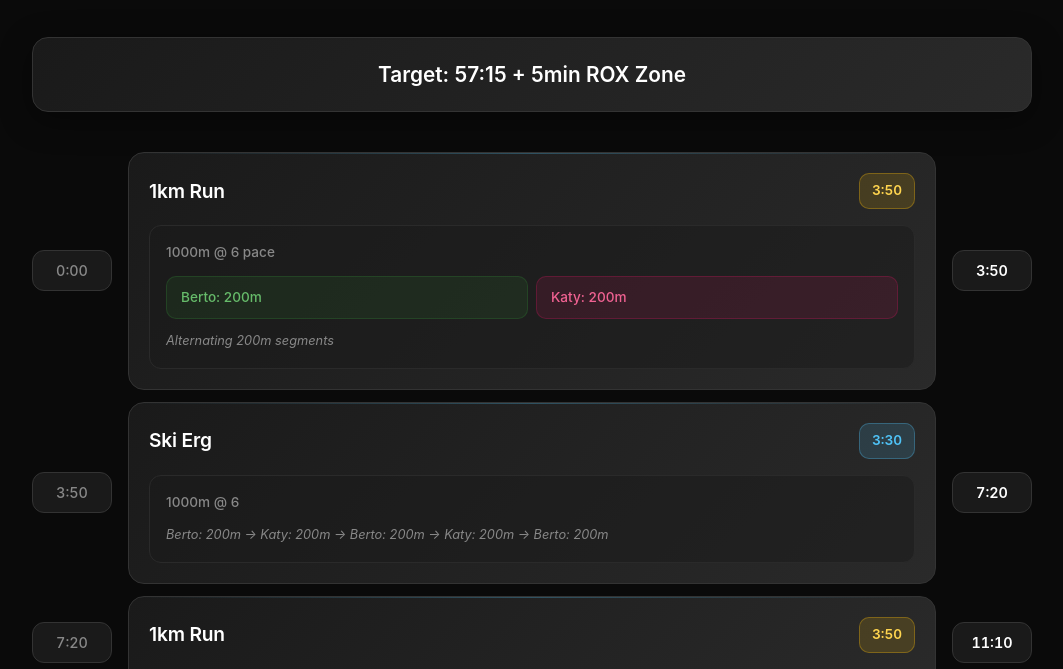
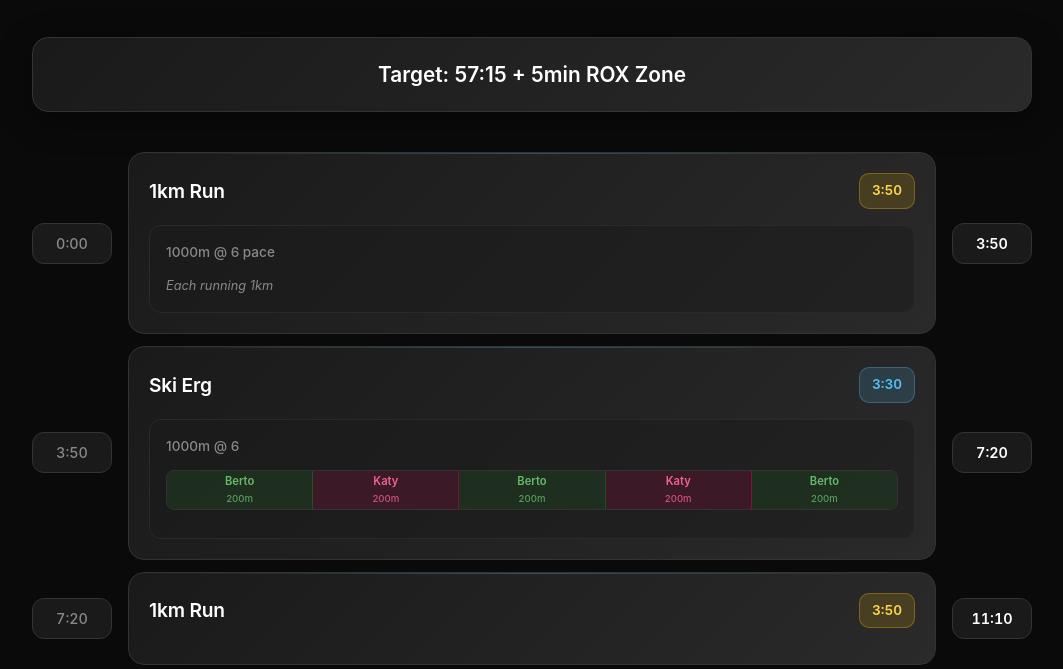
Before and after one commit to bertomill/toronto_hyrox_2025, a plain HTML site: page index_elite.html in a window 1280 px wide. Shown: the part 131-800 px from the top of the page, without its empty margins (108-1171 px from the left). Drawn offline with Linux system fonts and the light colour scheme.

Commit message:
🏃‍♂️ Fix 1km run format - each running full 1km
✅ Updated 1km runs:
- Removed incorrect alternating segments
- Each athlete runs the full 1km distance
- Simplified presentation for standard runs
- Visual timeline blocks remain for Ski Erg and Rowing only

```diff
--- a/index_elite.html
+++ b/index_elite.html
@@ -209,20 +209,59 @@
             font-variant-numeric: tabular-nums;
         }
 
-        .progress-indicator {
-            position: absolute;
-            left: -1px;
-            top: 0;
-            width: 2px;
-            height: 100%;
-            background: linear-gradient(180deg, #4FC3F7 0%, #29B6F6 100%);
-            border-radius: 1px;
-            opacity: 0;
-            transition: opacity 0.3s ease;
+        .timeline-segment {
+            display: flex;
+            align-items: center;
+            margin: 12px 0;
         }
 
-        .station-card:hover .progress-indicator {
-            opacity: 1;
+        .timeline-track {
+            display: flex;
+            flex: 1;
+            height: 40px;
+            background: rgba(26, 26, 26, 0.8);
+            border: 1px solid #333;
+            border-radius: 8px;
+            overflow: hidden;
+        }
+
+        .timeline-block {
+            flex: 1;
+            display: flex;
+            flex-direction: column;
+            justify-content: center;
+            align-items: center;
+            height: 100%;
+            border-right: 1px solid #333;
+            position: relative;
+            font-size: 0.75rem;
+            font-weight: 500;
+        }
+
+        .timeline-block:last-child {
+            border-right: none;
+        }
+
+        .timeline-block.berto-block {
+            background: rgba(46, 125, 50, 0.2);
+            color: #66BB6A;
+            border-color: rgba(46, 125, 50, 0.4);
+        }
+
+        .timeline-block.katy-block {
+            background: rgba(194, 24, 91, 0.2);
+            color: #F06292;
+            border-color: rgba(194, 24, 91, 0.4);
+        }
+
+        .timeline-label {
+            font-size: 0.7rem;
+            font-weight: 600;
+        }
+
+        .timeline-distance {
+            font-size: 0.6rem;
+            opacity: 0.8;
         }
 
         @media (max-width: 768px) {
@@ -274,11 +313,7 @@
                     </div>
                     <div class="station-details">
                         <div class="distance-info">1000m @ 6 pace</div>
-                        <div class="athlete-splits">
-                            <div class="athlete-assignment berto">Berto: 200m</div>
-                            <div class="athlete-assignment katy">Katy: 200m</div>
-                        </div>
-                        <div class="special-notes">Alternating 200m segments</div>
+                        <div class="special-notes">Each running 1km</div>
                     </div>
                 </div>
                 <div class="cumulative-time">3:50</div>
@@ -288,14 +323,36 @@
             <div class="station-row">
                 <div class="time-marker">3:50</div>
                 <div class="station-card">
-                    <div class="progress-indicator"></div>
                     <div class="station-header">
                         <div class="station-title">Ski Erg</div>
                         <div class="station-duration workout-segment">3:30</div>
                     </div>
                     <div class="station-details">
                         <div class="distance-info">1000m @ 6</div>
-                        <div class="special-notes">Berto: 200m → Katy: 200m → Berto: 200m → Katy: 200m → Berto: 200m</div>
+                        <div class="timeline-segment">
+                            <div class="timeline-track">
+                                <div class="timeline-block berto-block">
+                                    <div class="timeline-label">Berto</div>
+                                    <div class="timeline-distance">200m</div>
+                                </div>
+                                <div class="timeline-block katy-block">
+                                    <div class="timeline-label">Katy</div>
+                                    <div class="timeline-distance">200m</div>
+                                </div>
+                                <div class="timeline-block berto-block">
+                                    <div class="timeline-label">Berto</div>
+                                    <div class="timeline-distance">200m</div>
+                                </div>
+                                <div class="timeline-block katy-block">
+                                    <div class="timeline-label">Katy</div>
+                                    <div class="timeline-distance">200m</div>
+                                </div>
+                                <div class="timeline-block berto-block">
+                                    <div class="timeline-label">Berto</div>
+                                    <div class="timeline-distance">200m</div>
+                                </div>
+                            </div>
+                        </div>
                     </div>
                 </div>
                 <div class="cumulative-time">7:20</div>
@@ -414,25 +471,36 @@
             <div class="station-row">
                 <div class="time-marker">29:00</div>
                 <div class="station-card">
-                    <div class="progress-indicator"></div>
                     <div class="station-header">
                         <div class="station-title">Rowing</div>
                         <div class="station-duration workout-segment">4:05</div>
                     </div>
                     <div class="station-details">
                         <div class="distance-info">1000m @ 6</div>
-                        <div class="athlete-splits">
-                            <div class="athlete-assignment berto">Berto: 200m</div>
-                            <div class="athlete-assignment katy">Katy: 200m</div>
+                        <div class="timeline-segment">
+                            <div class="timeline-track">
+                                <div class="timeline-block berto-block">
+                                    <div class="timeline-label">Berto</div>
+                                    <div class="timeline-distance">200m</div>
+                                </div>
+                                <div class="timeline-block katy-block">
+                                    <div class="timeline-label">Katy</div>
+                                    <div class="timeline-distance">200m</div>
+                                </div>
+                                <div class="timeline-block berto-block">
+                                    <div class="timeline-label">Berto</div>
+                                    <div class="timeline-distance">200m</div>
+                                </div>
+                                <div class="timeline-block katy-block">
+                                    <div class="timeline-label">Katy</div>
+                                    <div class="timeline-distance">200m</div>
+                                </div>
+                                <div class="timeline-block berto-block">
+                                    <div class="timeline-label">Berto</div>
+                                    <div class="timeline-distance">200m</div>
+                                </div>
+                            </div>
                         </div>
-                        <div class="athlete-splits">
-                            <div class="athlete-assignment berto">Berto: 200m</div>
-                            <div class="athlete-assignment katy">Katy: 200m</div>
-                        </div>
-                        <div class="athlete-splits">
-                            <div class="athlete-assignment berto">Berto: 200m</div>
-                        </div>
-                        <div class="special-notes">Alternating 200m segments: B→K→B→K→B</div>
                     </div>
                 </div>
                 <div class="cumulative-time">33:05</div>
```
